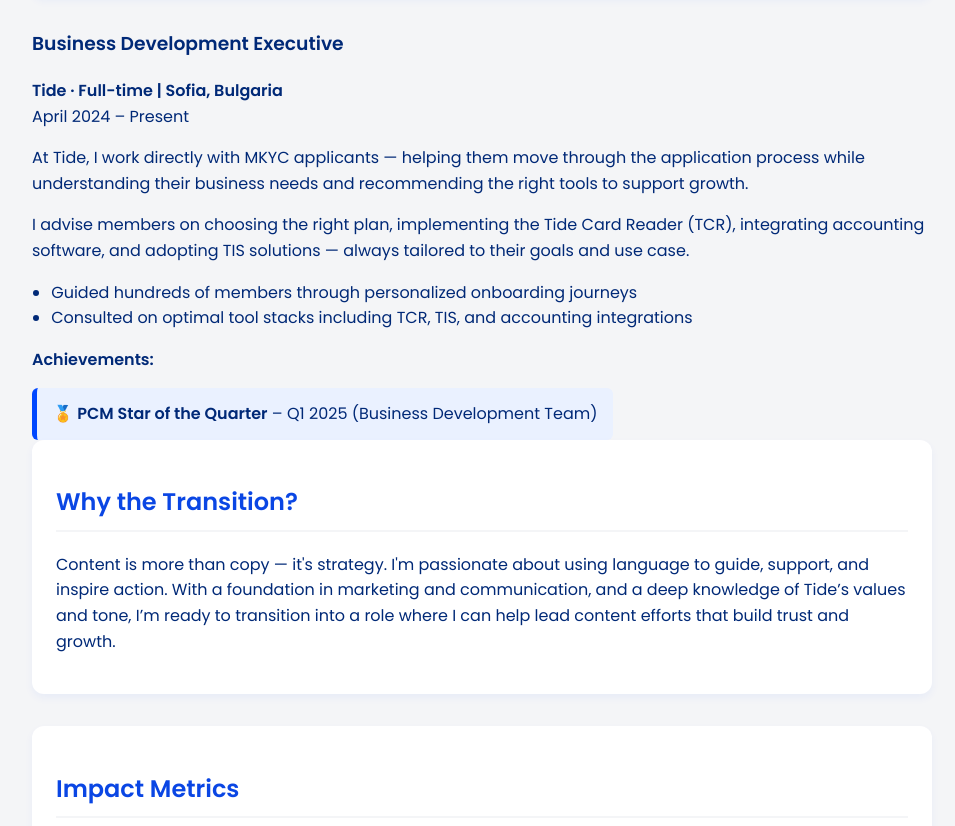
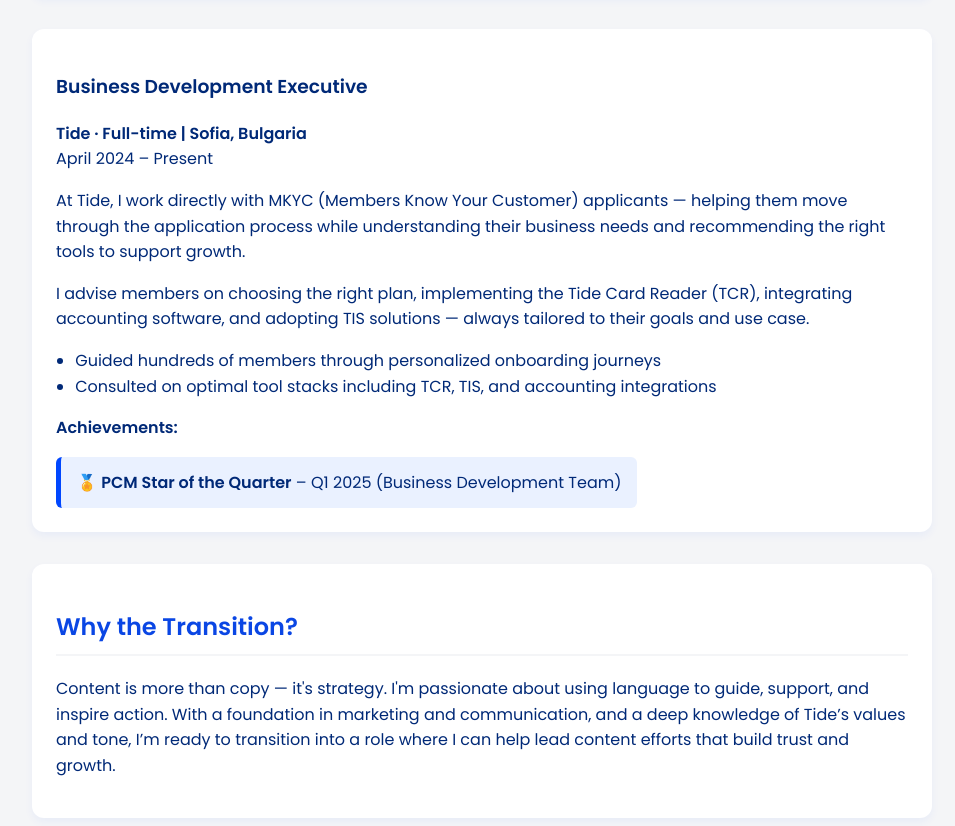
Before and after one commit to nelinabochukova/nelinabochukova.github.io, a plain HTML site: page index.html in a window 1280 px wide. Shown: the part 2941-3767 px from the top of the page, without its empty margins (158-1113 px from the left). Drawn offline with Linux system fonts and the light colour scheme.

Commit message:
Update index.html

```diff
--- a/index.html
+++ b/index.html
@@ -366,12 +366,12 @@
 </section>
 
 
-
+<section id="tide-role" style="background: white; padding: 1.5rem; border-radius: 12px; box-shadow: 0 4px 8px rgba(0, 71, 255, 0.05); margin-bottom: 2rem;">
   <h3>Business Development Executive</h3>
   <p><strong>Tide · Full-time | Sofia, Bulgaria</strong><br>
   April 2024 – Present</p>
 
-<p>At Tide, I work directly with MKYC applicants — helping them move through the application process while understanding their business needs and recommending the right tools to support growth.</p>
+  <p>At Tide, I work directly with MKYC (Members Know Your Customer) applicants — helping them move through the application process while understanding their business needs and recommending the right tools to support growth.</p>
 
   <p>I advise members on choosing the right plan, implementing the Tide Card Reader (TCR), integrating accounting software, and adopting TIS solutions — always tailored to their goals and use case.</p>
 
@@ -381,9 +381,11 @@ April 2024 – Present</p>
   </ul>
 
   <p><strong>Achievements:</strong></p>
-<div style="background-color: #eaf1ff; padding: 0.8rem 1rem; border-left: 5px solid #0047FF; border-radius: 6px; max-width: fit-content;">
+  <div style="background-color: #eaf1ff; padding: 0.8rem 1rem; border-left: 5px solid #0047FF; border-radius: 6px; max-width: fit-content; margin-top: 0.5rem;">
     🏅 <strong>PCM Star of the Quarter</strong> – Q1 2025 (Business Development Team)
   </div>
+</section>
+
 
 
   <section id="transition">
```
Lines whose indentation alone changed are shown as unchanged.
